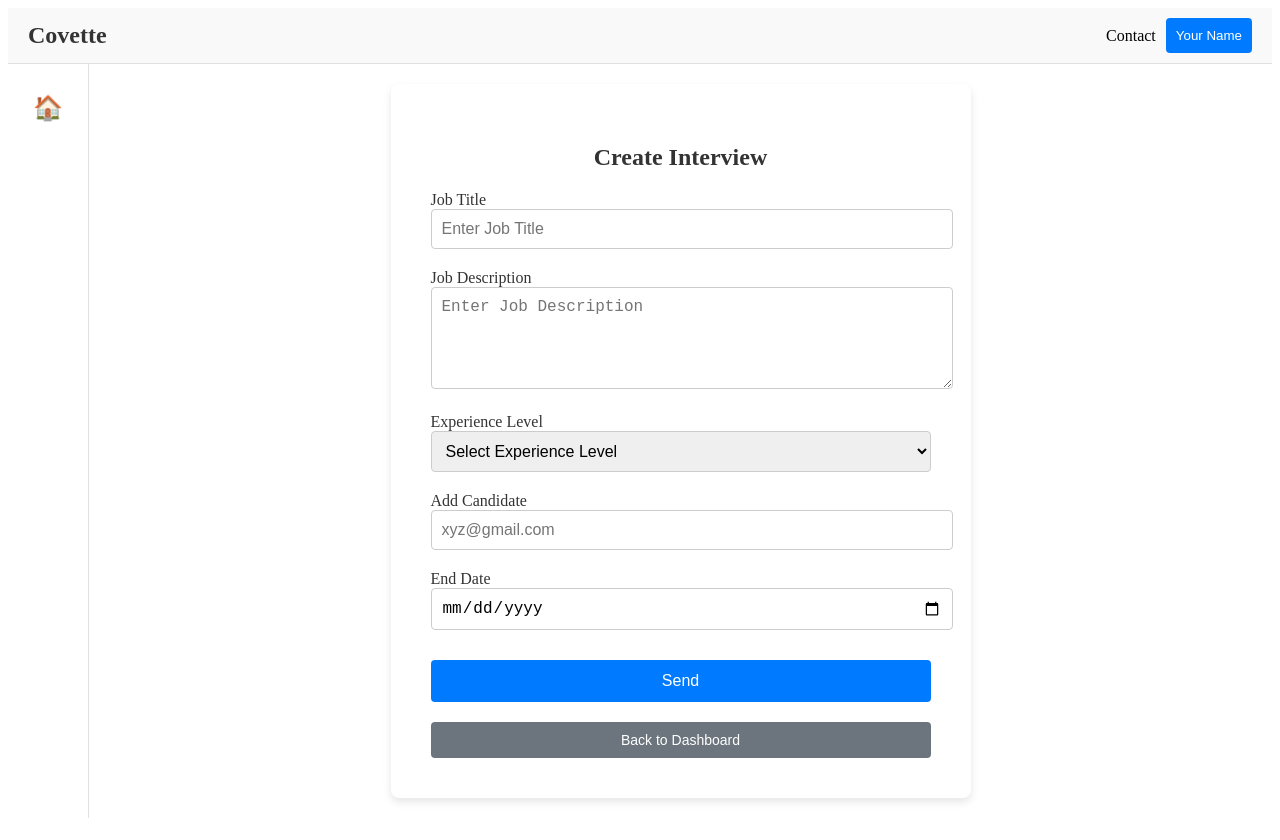
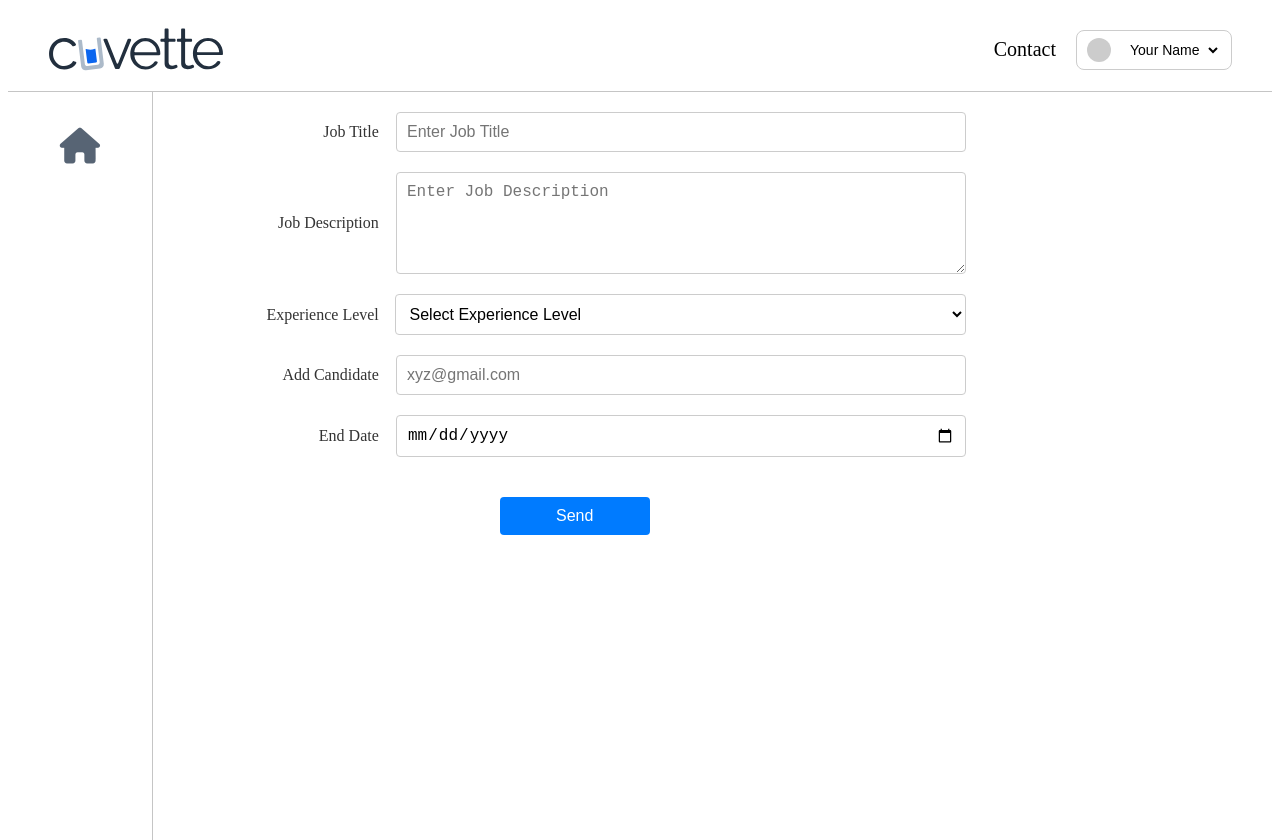
Before and after one commit to yashjain0827/react-jon-board, a React (Create React App) app: page /create-interview in a window 1280 px wide. Shown: the top 840 px of the page. Before the commit the page ends 818 px from the top, so only its background shows below. Built offline with nearby package versions, Linux system fonts and the light colour scheme.

Commit message:
ui changes

```diff
--- a/src/components/CreateInterview.js
+++ b/src/components/CreateInterview.js
@@ -1,5 +1,7 @@
 import React, { useState } from "react";
 import { useNavigate } from "react-router-dom";
+import Header from "../components/Header"; // Common Header Component
+import Sidebar from "../components/Sidebar"; // Common Sidebar Component
 
 const CreateInterview = () => {
   const navigate = useNavigate();
@@ -11,7 +13,6 @@ const CreateInterview = () => {
 
   const handleSubmit = (e) => {
     e.preventDefault();
-    // Handle form submission logic here
     console.log({
       jobTitle,
       jobDescription,
@@ -23,30 +24,11 @@ const CreateInterview = () => {
 
   return (
     <div style={styles.page}>
-      {/* Header */}
-      <header style={styles.header}>
-        <div style={styles.logo}>Covette</div>
-        <div style={styles.contact}>
-          <span>Contact</span>
-          <div style={styles.dropdown}>
-            <button style={styles.contactButton}>Your Name</button>
-          </div>
-        </div>
-      </header>
-
-      {/* Sidebar and Main Content */}
+      <Header /> {/* Common Header */}
       <div style={styles.contentContainer}>
-        {/* Sidebar */}
-        <aside style={styles.sidebar}>
-          <div style={styles.sidebarItem}>
-            <span style={styles.icon}>🏠</span>
-          </div>
-        </aside>
-
-        {/* Main Form Area */}
+        <Sidebar /> {/* Common Sidebar */}
         <main style={styles.main}>
           <div style={styles.formContainer}>
-            <h2 style={styles.title}>Create Interview</h2>
             <form style={styles.form} onSubmit={handleSubmit}>
               <div style={styles.formGroup}>
                 <label style={styles.label}>Job Title</label>
@@ -58,6 +40,7 @@ const CreateInterview = () => {
                   onChange={(e) => setJobTitle(e.target.value)}
                 />
               </div>
+
               <div style={styles.formGroup}>
                 <label style={styles.label}>Job Description</label>
                 <textarea
@@ -67,6 +50,7 @@ const CreateInterview = () => {
                   onChange={(e) => setJobDescription(e.target.value)}
                 />
               </div>
+
               <div style={styles.formGroup}>
                 <label style={styles.label}>Experience Level</label>
                 <select
@@ -80,6 +64,7 @@ const CreateInterview = () => {
                   <option value="senior">Senior</option>
                 </select>
               </div>
+
               <div style={styles.formGroup}>
                 <label style={styles.label}>Add Candidate</label>
                 <input
@@ -90,6 +75,7 @@ const CreateInterview = () => {
                   onChange={(e) => setCandidateEmail(e.target.value)}
                 />
               </div>
+
               <div style={styles.formGroup}>
                 <label style={styles.label}>End Date</label>
                 <input
@@ -99,16 +85,11 @@ const CreateInterview = () => {
                   onChange={(e) => setEndDate(e.target.value)}
                 />
               </div>
+
               <button type="submit" style={styles.submitButton}>
                 Send
               </button>
             </form>
-            <button
-              style={styles.backButton}
-              onClick={() => navigate("/dashboard")}
-            >
-              Back to Dashboard
-            </button>
           </div>
         </main>
       </div>
@@ -122,72 +103,21 @@ const styles = {
     flexDirection: "column",
     height: "100vh",
   },
-  header: {
-    display: "flex",
-    justifyContent: "space-between",
-    alignItems: "center",
-    padding: "10px 20px",
-    backgroundColor: "#f9f9f9",
-    borderBottom: "1px solid #e0e0e0",
-  },
-  logo: {
-    fontSize: "24px",
-    fontWeight: "bold",
-    color: "#333",
-  },
-  contact: {
-    display: "flex",
-    alignItems: "center",
-  },
-  dropdown: {
-    marginLeft: "10px",
-  },
-  contactButton: {
-    backgroundColor: "#007bff",
-    color: "#fff",
-    border: "none",
-    padding: "10px",
-    borderRadius: "4px",
-    cursor: "pointer",
-  },
   contentContainer: {
     display: "flex",
     flex: 1,
-  },
-  sidebar: {
-    width: "80px",
-    backgroundColor: "#fff",
-    borderRight: "1px solid #e0e0e0",
-    paddingTop: "20px",
-  },
-  sidebarItem: {
-    display: "flex",
-    justifyContent: "center",
-    padding: "10px 0",
-  },
-  icon: {
-    fontSize: "24px",
-    color: "#007bff",
+    backgroundColor: "#ffff",
   },
   main: {
     flex: 1,
     display: "flex",
-    justifyContent: "center",
-    alignItems: "center",
-    padding: "20px",
+    alignItems: "flex-start", // Align content to the top
   },
   formContainer: {
     backgroundColor: "#fff",
-    padding: "40px",
-    borderRadius: "8px",
-    boxShadow: "0 4px 8px rgba(0, 0, 0, 0.1)",
-    width: "500px",
-  },
-  title: {
-    textAlign: "center",
-    marginBottom: "20px",
-    fontSize: "24px",
-    color: "#333",
+    padding: "20px 30px", // Modified padding for form container
+    width: "70%", // Modified width for larger form size
+    borderRadius: "8px", // Rounded corners for form container
   },
   form: {
     display: "flex",
@@ -195,21 +125,26 @@ const styles = {
   },
   formGroup: {
     marginBottom: "20px",
+    display: "flex",
+    justifyContent: "space-between", // Ensures label and input are spaced
+    alignItems: "center", // Align label and input on the same line
   },
   label: {
-    marginBottom: "8px",
     fontSize: "16px",
     color: "#333",
+    width: "25%", // Adjusted to give space to the label
+    textAlign: "right", // Align label text to the right
+    paddingRight: "10px",
   },
   input: {
-    width: "100%",
     padding: "10px",
     borderRadius: "4px",
     border: "1px solid #ccc",
     fontSize: "16px",
+    width: "70%", // Adjusted input width to match the layout
   },
   textarea: {
-    width: "100%",
+    width: "70%", // Same width as input for consistency
     padding: "10px",
     borderRadius: "4px",
     border: "1px solid #ccc",
@@ -217,34 +152,24 @@ const styles = {
     minHeight: "80px",
   },
   select: {
-    width: "100%",
+    width: "73%", // Same width for select input
     padding: "10px",
     borderRadius: "4px",
     border: "1px solid #ccc",
     fontSize: "16px",
+    backgroundColor: "#ffff",
   },
   submitButton: {
-    padding: "12px 20px",
+    padding: "10px",
     backgroundColor: "#007bff",
     color: "#fff",
     border: "none",
     borderRadius: "4px",
     cursor: "pointer",
     fontSize: "16px",
-    marginTop: "10px",
-  },
-  backButton: {
-    padding: "10px 20px",
-    backgroundColor: "#6c757d",
-    color: "#fff",
-    border: "none",
-    borderRadius: "4px",
-    cursor: "pointer",
-    fontSize: "14px",
-    marginTop: "20px",
-    display: "block",
-    width: "100%",
-    textAlign: "center",
+    marginTop: "20px", // Adjusted margin for better spacing
+    width: "150px", // Set a fixed width for button
+    alignSelf: "center", // Center the button within the form
   },
 };
 
--- a/src/components/Header.js
+++ b/src/components/Header.js
@@ -21,9 +21,9 @@ const Header = () => {
 
 const styles = {
   header: {
-    height: "120px",
+    height: "80px", // Adjusted to match the image
     backgroundColor: "#ffff",
-    padding: "10px 40px",
+    padding: "20px 40px",
     display: "flex",
     justifyContent: "space-between",
     alignItems: "center",
@@ -48,8 +48,9 @@ const styles = {
     display: "flex",
     alignItems: "center",
     marginLeft: "20px",
-    border: "2px solid black",
-    padding: "5px",
+    border: "1px solid #ccc", // Light border as seen in the image
+    padding: "5px 10px", // Adjusted padding for tighter alignment
+    borderRadius: "8px",
   },
   userCircle: {
     width: "24px",
@@ -62,7 +63,9 @@ const styles = {
     padding: "5px",
     fontSize: "14px",
     border: "none",
-    backgroundColor: "#ffff",
+    backgroundColor: "transparent",
+    cursor: "pointer",
+    outline: "none",
   },
 };
 
```
